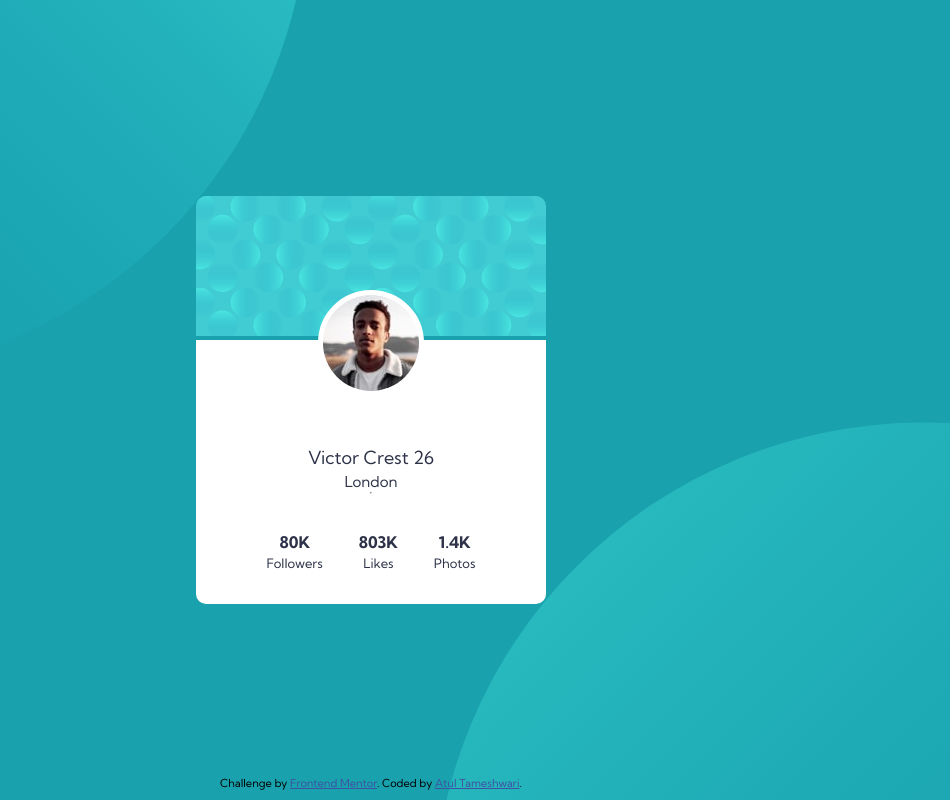
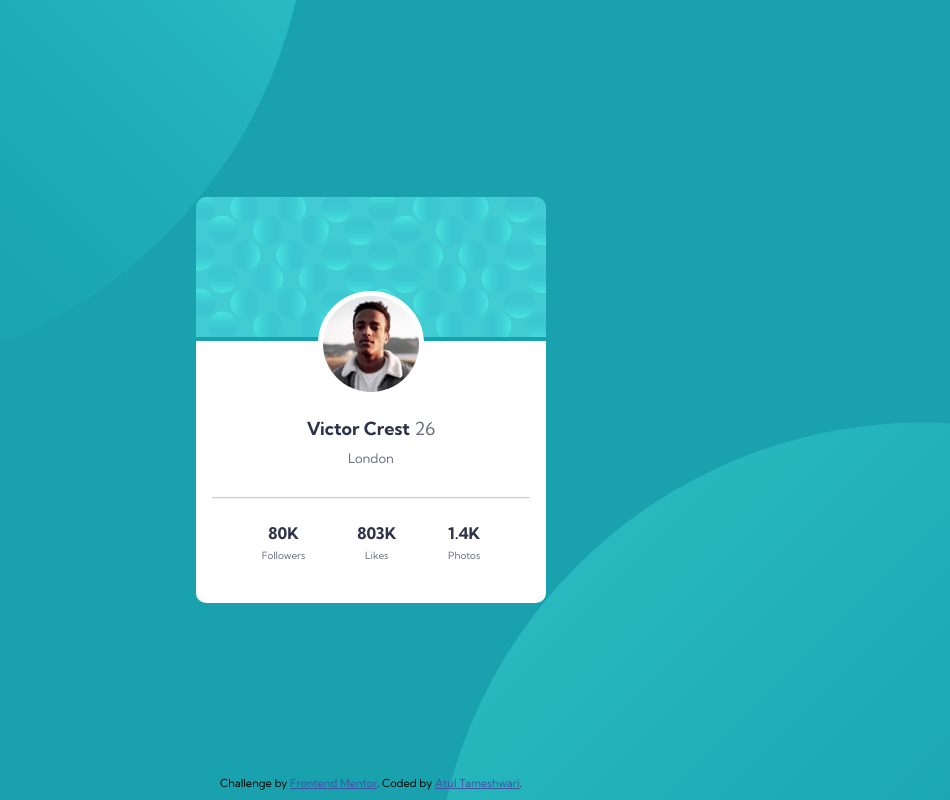
Before and after one commit to codingwolf-at/profile-card-component, a plain HTML site: page index.html in a window 1280 px wide. Shown: the whole page, without its empty margins (269-1219 px from the left). Drawn offline with Linux system fonts and the light colour scheme.

Commit message:
style: profile info

```diff
--- a/index.html
+++ b/index.html
@@ -25,11 +25,14 @@
     <!-- card body -->
     <div class="card-body">
       <img class="profile-image" src="images/image-victor.jpg" alt="">
-      <p><span>Victor Crest</span> <span>26</span>
-        <br><small>London</small></p>
-        <hr>
+      <p class="info">
+        <b>Victor Crest</b> <span class="info-light">26</span>
+      </p>
+      <span class="info-light-small">London</span>
+
     </div>
     <div class="stats">
+      <hr>
       <ul class="stats-list">
         <li class="list-item"><b>80K</b> <br> <span class="small-text">Followers</span></li>
         <li class="list-item"><b>803K</b> <br> <span class="small-text">Likes</span></li>
--- a/style.css
+++ b/style.css
@@ -42,12 +42,34 @@ body {
     font-size: 18px;
     color: hsl(229, 23%, 23%);
     background-color: white;
-    height: 160px;
+    height: 140px;
     display: flex;
     flex-direction: column;
     justify-content: flex-start;
     align-items: center;
     text-align: center;
+}
+
+.info {
+    margin-top: -30px;
+}
+
+.info .profile-name {
+    font-style: bold;
+}
+
+.info .info-light {
+    opacity: 0.7;
+}
+
+.info-light-small {
+    opacity: 0.7;
+    font-size: small;
+    margin-top: 10px;
+}
+
+hr {
+    opacity: 0.5;
 }
 
 .stats {
@@ -65,12 +87,12 @@ body {
 
 .list-item {
     display: inline-block;
-    padding: 1rem;
+    padding: 1.5rem;
 }
 
 .small-text {
-    font-size: small;
-    font-weight: 100;
+    font-size: 10px;
+    opacity: 0.7;
 }
 
 .attribution {
```
